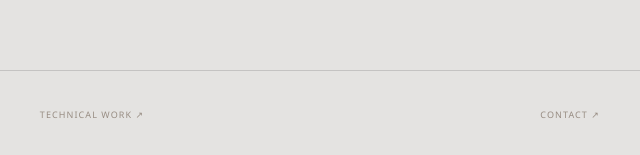
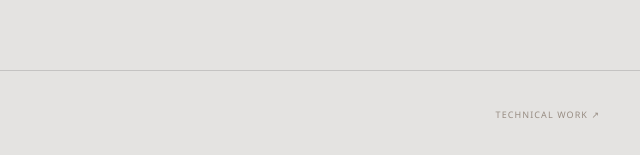
Before and after one commit to televisions024-bit/architecture-portfolio-redesign, a plain HTML site: page projects.html in a window 1280 px wide. Shown: the part 1373-1528 px from the top of the page, 616-1256 px from the left. Drawn offline with Linux system fonts and the light colour scheme.

Commit message:
Keep contact information on About page

```diff
--- a/projects.html
+++ b/projects.html
@@ -1,5 +1,5 @@
 <!doctype html><html lang="en"><head><meta charset="utf-8"><meta name="viewport" content="width=device-width,initial-scale=1"><meta name="robots" content="noindex,nofollow"><title>Projects — Mohammed Huzefa</title><link rel="stylesheet" href="css/site.css"></head><body data-page="projects"><a class="skip-link" href="#main">Skip to content</a>
 <header class="site-header site-header-light"><a class="wordmark" href="index.html"><b>MH</b><span>Mohammed Huzefa<br><small>Architecture · 2024—27</small></span></a><button class="menu-button" aria-expanded="false" aria-controls="site-menu"><span>Menu</span><i aria-hidden="true">+</i></button></header>
-<nav class="site-menu" id="site-menu" hidden aria-label="Main navigation"><div class="menu-top">Mohammed Huzefa<button class="menu-close" aria-label="Close menu">×</button></div><a href="index.html"><small>00</small>Home</a><a href="projects.html"><small>01</small>Projects</a><a href="technical.html"><small>02</small>Technical work</a><a href="about.html"><small>03</small>About &amp; skills</a><a href="about.html#contact"><small>04</small>Contact</a><p>Architecture student · Hubli, India</p></nav>
+<nav class="site-menu" id="site-menu" hidden aria-label="Main navigation"><div class="menu-top">Mohammed Huzefa<button class="menu-close" aria-label="Close menu">×</button></div><a href="index.html"><small>00</small>Home</a><a href="projects.html"><small>01</small>Projects</a><a href="technical.html"><small>02</small>Technical work</a><a href="about.html"><small>03</small>About &amp; skills</a><p>Architecture student · Hubli, India</p></nav>
 <main id="main" class="inner-main"><section class="page-intro page-pad"><p class="eyebrow">Portfolio / 01</p><h1>Projects</h1><p class="page-lede">Academic proposals and explorations of space, material and place.</p></section><section class="project-index page-pad"><div class="projects-toolbar"><div class="project-filters" id="project-filters" aria-label="Filter projects"></div><span class="project-count" id="project-count" aria-live="polite">Loading projects</span></div><div class="project-grid" id="project-grid"><p class="loading-note">Loading projects…</p></div></section></main>
-<footer class="site-footer page-pad"><span>Mohammed Huzefa · Architecture</span><a href="technical.html">Technical work ↗</a><a href="about.html#contact">Contact ↗</a></footer><script src="js/site.js"></script></body></html>
+<footer class="site-footer page-pad"><span>Mohammed Huzefa · Architecture</span><a href="technical.html">Technical work ↗</a></footer><script src="js/site.js"></script></body></html>
```
